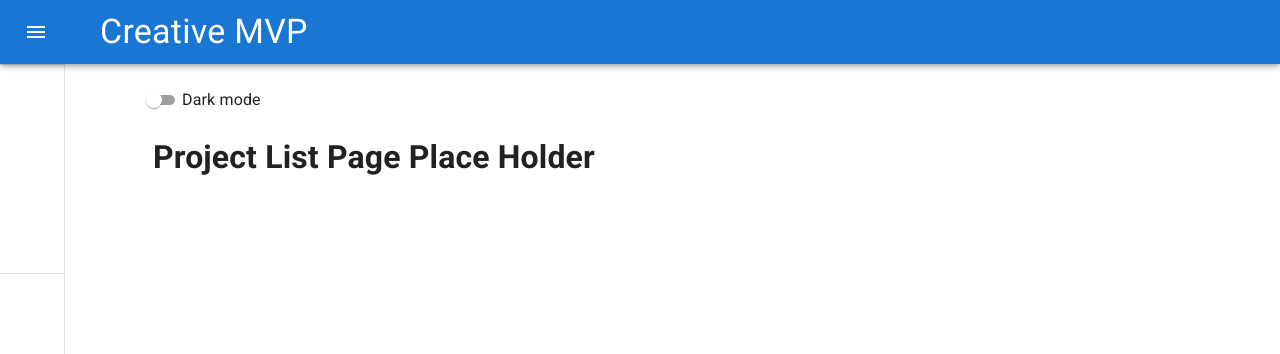
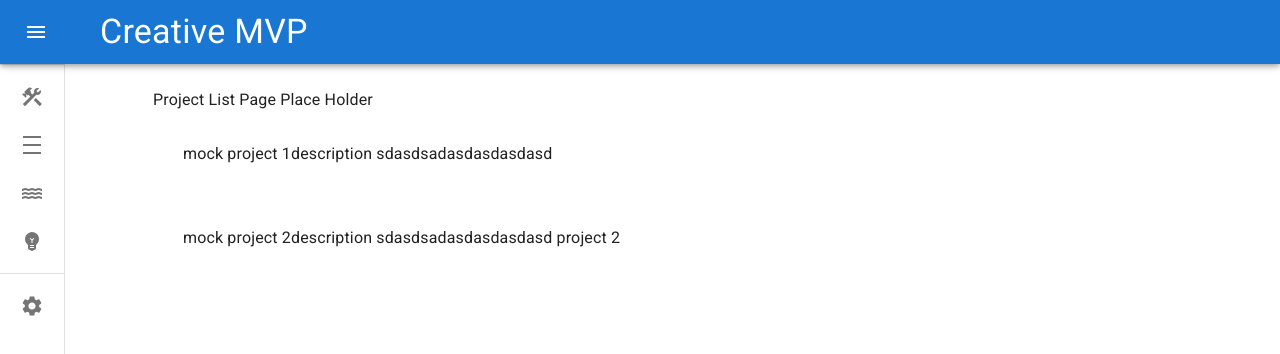
Before and after one commit to MichaelMulieri/creative-mvp, a React (Create React App) app in the folder client/: page /projects in a window 1280 px wide. Shown: the top 354 px of the page. Built offline with nearby package versions, Linux system fonts and the light colour scheme; no server answers; the database is empty.

Commit message:
add icons to nav, remove text-decoraton

```diff
--- a/client/src/components/App/App.tsx
+++ b/client/src/components/App/App.tsx
@@ -1,14 +1,6 @@
 import { useState, useEffect } from "react";
 import { Routes, Route } from "react-router-dom";
-import {
-  Container,
-  CssBaseline,
-  Box,
-  useMediaQuery,
-  Switch,
-  FormGroup,
-  FormControlLabel,
-} from "@mui/material";
+import { Container, CssBaseline, Box, useMediaQuery } from "@mui/material";
 import { ThemeProvider, createTheme } from "@mui/material/styles";
 import HomePage from "../pages/HomePage";
 import WordLadderPage from "../pages/WordLadderPage";
@@ -48,18 +40,6 @@ function App() {
         <AppShell />
         <Box component="main" sx={{ flexGrow: 1, p: 3 }}>
           <DrawerHeader />
-          <FormGroup>
-            <FormControlLabel
-              control={
-                <Switch
-                  onChange={() => setIsDarkMode(!isDarkMode)}
-                  defaultChecked={isDarkMode}
-                  size="small"
-                />
-              }
-              label={isDarkMode ? "Light mode" : "Dark mode"}
-            />
-          </FormGroup>
           <Routes>
             <Route path="/" element={<HomePage />} />
             <Route path="/projects" element={<ProjectListPage />} />
@@ -68,7 +48,15 @@ function App() {
             <Route path="/wordladder" element={<WordLadderPage />} />
             <Route path="/streams" element={<StreamsPage />} />
             <Route path="/ideas" element={<IdeasPage />} />
-            <Route path="/settings" element={<SettingsPage />} />
+            <Route
+              path="/settings"
+              element={
+                <SettingsPage
+                  isDarkMode={isDarkMode}
+                  setIsDarkMode={setIsDarkMode}
+                />
+              }
+            />
           </Routes>
         </Box>
         <footer>footer placeholder</footer>
--- /dev/null
+++ b/client/src/components/modules/AppNav/index.module.css
@@ -0,0 +1,3 @@
+.links {
+    text-decoration: none;
+}
--- a/client/src/components/modules/AppNav/index.tsx
+++ b/client/src/components/modules/AppNav/index.tsx
@@ -11,8 +11,14 @@ import {
   CSSObject,
   styled,
 } from "@mui/material";
+import ConstructionIcon from "@mui/icons-material/Construction";
+import DensityMediumIcon from "@mui/icons-material/DensityMedium";
+import WaterIcon from "@mui/icons-material/Water";
+import EmojiObjectsIcon from "@mui/icons-material/EmojiObjects";
+import SettingsIcon from "@mui/icons-material/Settings";
 import { Link } from "react-router-dom";
 import { ChevronLeft as ChevronLeftIcon } from "@mui/icons-material";
+import styles from "./index.module.css";
 
 const drawerWidth = 240;
 
@@ -70,6 +76,17 @@ interface AppNavProps {
   open: boolean;
 }
 
+const navObjects = [
+  { icon: <ConstructionIcon />, label: "Projects", link: "projects" },
+  {
+    icon: <DensityMediumIcon />,
+    label: "Word Ladders",
+    link: "wordladders",
+  },
+  { icon: <WaterIcon />, label: "Streams", link: "streams" },
+  { icon: <EmojiObjectsIcon />, label: "Ideas", link: "ideas" },
+];
+
 const AppNav = ({ handleDrawerClose, open }: AppNavProps) => {
   return (
     <Drawer variant="permanent" open={open}>
@@ -80,18 +97,15 @@ const AppNav = ({ handleDrawerClose, open }: AppNavProps) => {
       </DrawerHeader>
       <Divider />
       <List>
-        {[
-          { label: "Projects", link: "projects" },
-          { label: "Word Ladders", link: "wordladders" },
-          { label: "Streams", link: "streams" },
-          { label: "Ideas", link: "ideas" },
-        ].map((link, index) => (
-          <ListItem key={link.link} disablePadding sx={{ display: "block" }}>
+        {Object.values(navObjects).map((value, index) => (
+          <Link className={styles.links} to={value.link}>
+            <ListItem key={value.link} disablePadding sx={{ display: "block" }}>
               <ListItemButton
                 sx={{
                   minHeight: 48,
                   justifyContent: open ? "initial" : "center",
                   px: 2.5,
+                  color: "white",
                 }}
               >
                 <ListItemIcon
@@ -101,24 +115,27 @@ const AppNav = ({ handleDrawerClose, open }: AppNavProps) => {
                     justifyContent: "center",
                   }}
                 >
-                {/* {index % 2 === 0 ? <InboxIcon /> : <MailIcon />} */}
+                  {value.icon}
                 </ListItemIcon>
                 <ListItemText sx={{ opacity: open ? 1 : 0 }}>
-                <Link to={link.link}>{link.label}</Link>
+                  {value.label}
                 </ListItemText>
               </ListItemButton>
             </ListItem>
+          </Link>
         ))}
       </List>
       <Divider />
       <List>
         {[{ label: "Settings", link: "settings" }].map((link, index) => (
           <ListItem key={link.link} disablePadding sx={{ display: "block" }}>
+            <Link className={styles.links} to={link.link}>
               <ListItemButton
                 sx={{
                   minHeight: 48,
                   justifyContent: open ? "initial" : "center",
                   px: 2.5,
+                  color: "white",
                 }}
               >
                 <ListItemIcon
@@ -128,12 +145,14 @@ const AppNav = ({ handleDrawerClose, open }: AppNavProps) => {
                     justifyContent: "center",
                   }}
                 >
+                  <SettingsIcon />
                   {/* {index % 2 === 0 ? <InboxIcon /> : <MailIcon />} */}
                 </ListItemIcon>
                 <ListItemText sx={{ opacity: open ? 1 : 0 }}>
-                <Link to={link.link}>{link.label}</Link>
+                  {link.label}
                 </ListItemText>
               </ListItemButton>
+            </Link>
           </ListItem>
         ))}
       </List>
--- /dev/null
+++ b/client/src/components/modules/ProjectGridCard/index.tsx
@@ -0,0 +1,12 @@
+// import type { Project } from "../../../mockData";
+
+const ProjectGridCard = ({ project }: any) => {
+  return (
+    <div style={{ padding: "30px" }}>
+      {project.name}
+      {project.description}
+    </div>
+  );
+};
+
+export default ProjectGridCard;
--- /dev/null
+++ b/client/src/components/modules/ProjectListGrid/index.tsx
@@ -0,0 +1,17 @@
+// import type { Project } from "../../../mockData";
+// maps through projects, renders a new
+// ProjectCard component for each project
+import ProjectGridCard from "../ProjectGridCard";
+
+const ProjectListGrid = ({ projects, children }: any) => {
+  return (
+    <>
+      {children}
+      {projects.map((project: any) => (
+        <ProjectGridCard project={project} />
+      ))}
+    </>
+  );
+};
+
+export default ProjectListGrid;
--- a/client/src/components/pages/ProjectListPage/index.tsx
+++ b/client/src/components/pages/ProjectListPage/index.tsx
@@ -1,5 +1,19 @@
+import { mockData } from "../../../mockData";
+import ProjectListGrid from "../../modules/ProjectListGrid";
+
 const ProjectListPage = () => {
-  return <h1>Project List Page Place Holder</h1>;
+  const projectList = Object.values(mockData.projects);
+
+  return (
+    <ProjectListGrid projects={projectList}>
+      Project List Page Place Holder
+    </ProjectListGrid>
+  );
+
+  // return <ProjectListGrid projects={projectsList} />
+
+  // eventually:
+  // return isProjectGird ? <ProjectListGrid projects={projectsList} /> : <ProjectListTable projects={projectsList} />
 };
 
 export default ProjectListPage;
--- a/client/src/components/pages/SettingsPage/index.tsx
+++ b/client/src/components/pages/SettingsPage/index.tsx
@@ -1,3 +1,21 @@
-const SettingsPage = () => <div>Settings Page Place Holder</div>;
+import { FormControlLabel, FormGroup, Switch } from "@mui/material";
+
+const SettingsPage = ({ isDarkMode, setIsDarkMode }: any) => (
+  <div>
+    Settings Page Place Holder
+    <FormGroup>
+      <FormControlLabel
+        control={
+          <Switch
+            onChange={() => setIsDarkMode(!isDarkMode)}
+            defaultChecked={isDarkMode}
+            size="small"
+          />
+        }
+        label={isDarkMode ? "Light mode" : "Dark mode"}
+      />
+    </FormGroup>
+  </div>
+);
 
 export default SettingsPage;
--- /dev/null
+++ b/client/src/mockData.ts
@@ -0,0 +1,40 @@
+export type Project = {
+  id: string;
+  name: string;
+  createdAt: string;
+  updatedAt: string;
+  fragments: string[];
+  content: string;
+  description: string;
+};
+
+export type Projects = {
+  [projectId: string]: Project;
+};
+
+export type Data = {
+  projects: Projects;
+};
+
+export const mockData = {
+  projects: {
+    1: {
+      id: "1",
+      name: "mock project 1",
+      createdAt: "1/1/1",
+      updateAt: "2/2/2",
+      fragments: [],
+      content: "lorum ipsum undum",
+      description: "description sdasdsadasdasdasdasd",
+    },
+    2: {
+      id: "2",
+      name: "mock project 2",
+      createdAt: "1/1/12",
+      updateAt: "2/2/23",
+      fragments: [],
+      content: "lorum ipsum undum project 2",
+      description: "description sdasdsadasdasdasdasd project 2",
+    },
+  },
+};
```
Also changed, not shown: 1 other file (tests, documents, lock files or other folders). Lines whose indentation alone changed are shown as unchanged.
